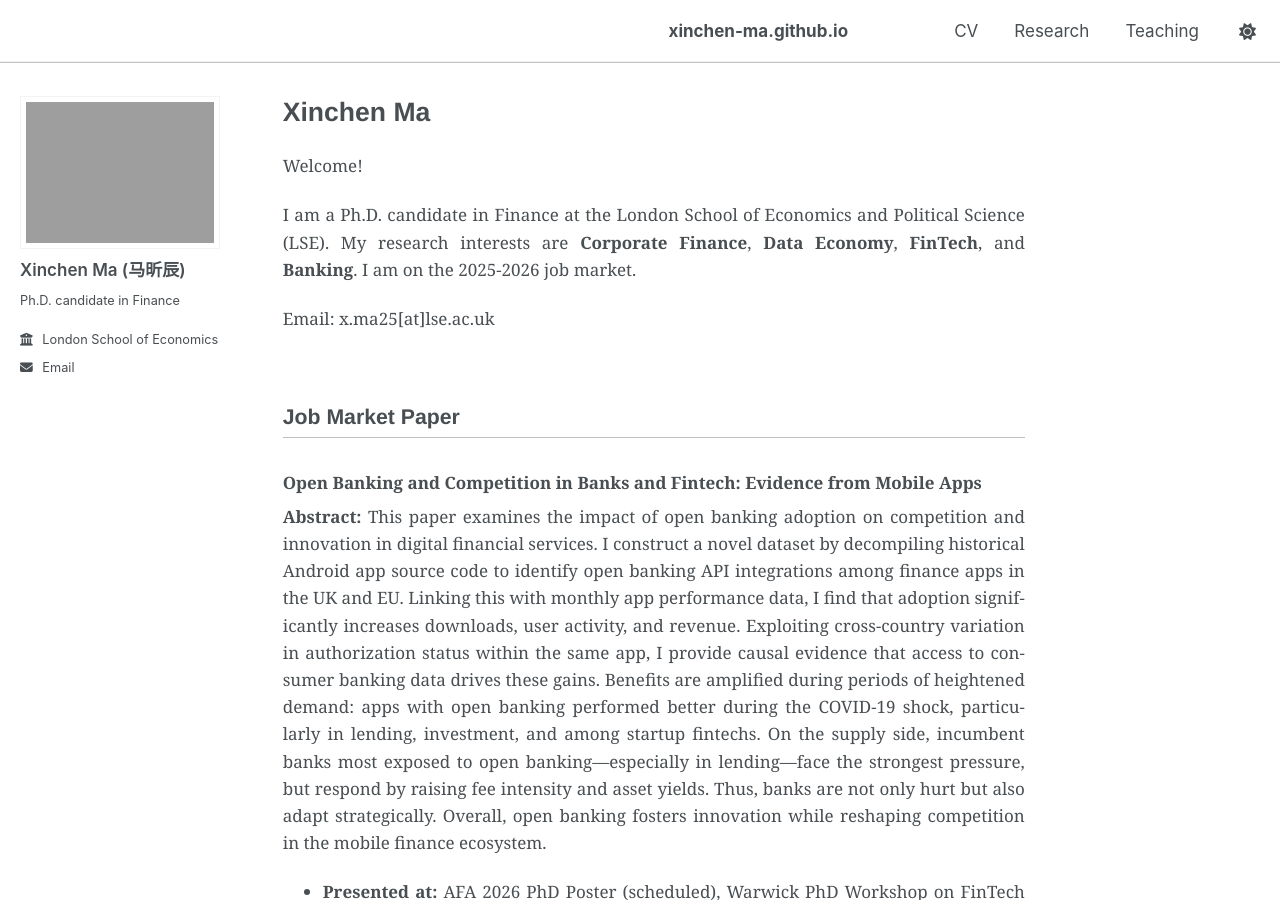
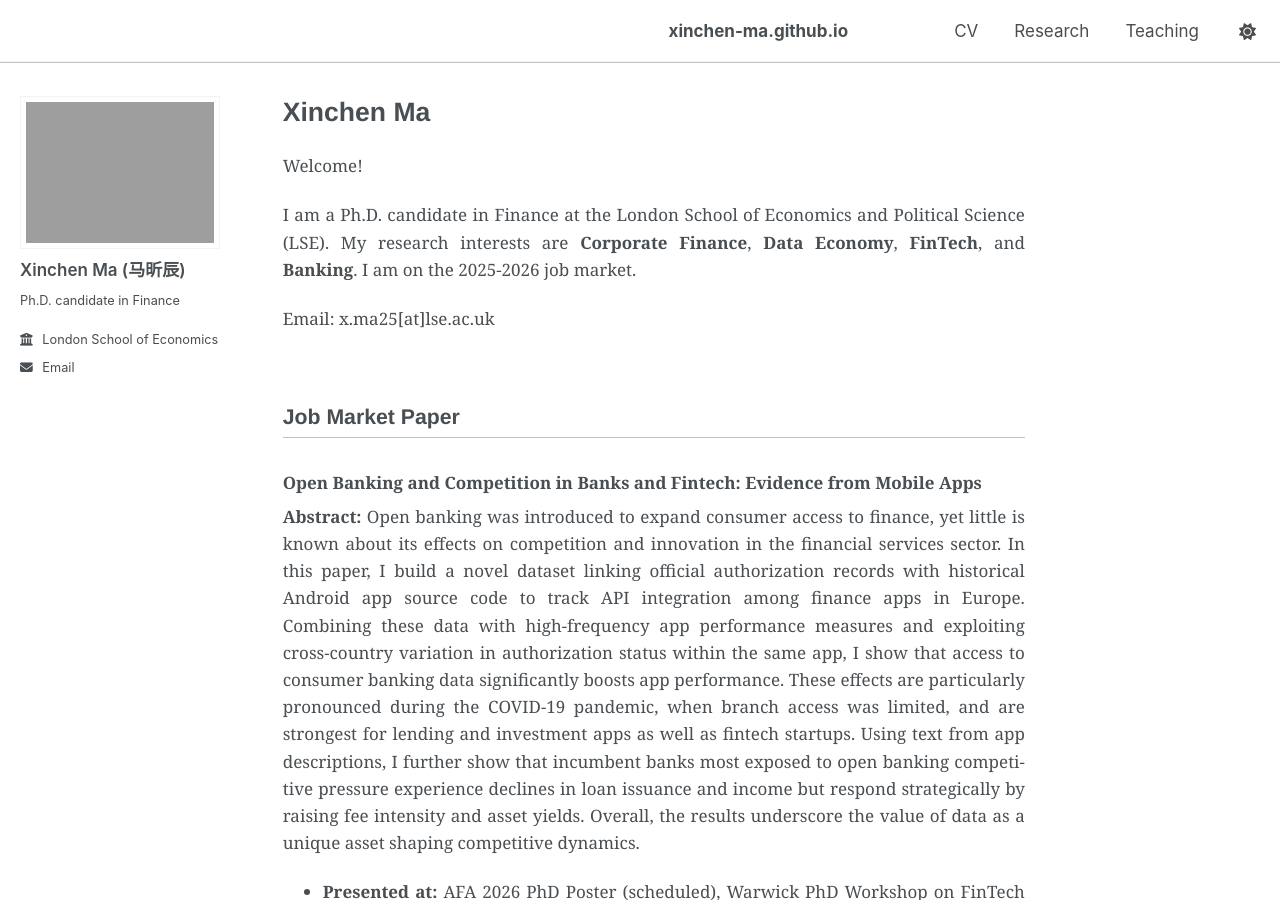
Before and after one commit to xinchen-ma/xinchen-ma.github.io, a Jekyll site: the page built from index.md, in a window 1280 px wide and 900 px high. Built offline with Jekyll 4.4.1, drawn with Linux system fonts in a browser that asks for light colours; a script that is not in the unit is left out.

Commit message:
Update index.md

```diff
--- a/index.md
+++ b/index.md
@@ -20,7 +20,7 @@ Email: x.ma25[at]lse.ac.uk
 
 ### Open Banking and Competition in Banks and Fintech: Evidence from Mobile Apps
 
-**Abstract:** This paper examines the impact of open banking adoption on competition and innovation in digital financial services. I construct a novel dataset by decompiling historical Android app source code to identify open banking API integrations among finance apps in the UK and EU. Linking this with monthly app performance data, I find that adoption significantly increases downloads, user activity, and revenue. Exploiting cross-country variation in authorization status within the same app, I provide causal evidence that access to consumer banking data drives these gains. Benefits are amplified during periods of heightened demand: apps with open banking performed better during the COVID-19 shock, particularly in lending, investment, and among startup fintechs. On the supply side, incumbent banks most exposed to open banking—especially in lending—face the strongest pressure, but respond by raising fee intensity and asset yields. Thus, banks are not only hurt but also adapt strategically. Overall, open banking fosters innovation while reshaping competition in the mobile finance ecosystem.
+**Abstract:** Open banking was introduced to expand consumer access to finance, yet little is known about its effects on competition and innovation in the financial services sector. In this paper, I build a novel dataset linking official authorization records with historical Android app source code to track API integration among finance apps in Europe. Combining these data with high-frequency app performance measures and exploiting cross-country variation in authorization status within the same app, I show that access to consumer banking data significantly boosts app performance. These effects are particularly pronounced during the COVID-19 pandemic, when branch access was limited, and are strongest for lending and investment apps as well as fintech startups. Using text from app descriptions, I further show that incumbent banks most exposed to open banking competitive pressure experience declines in loan issuance and income but respond strategically by raising fee intensity and asset yields. Overall, the results underscore the value of data as a unique asset shaping competitive dynamics.
 
 - **Presented at:** AFA 2026 PhD Poster (scheduled), Warwick PhD Workshop on FinTech 2025 (scheduled), Trans-Atlantic Doctoral Conference 2025, HEC Paris Finance PhD Workshop 2025, LSE PhD Workshop
 
```
